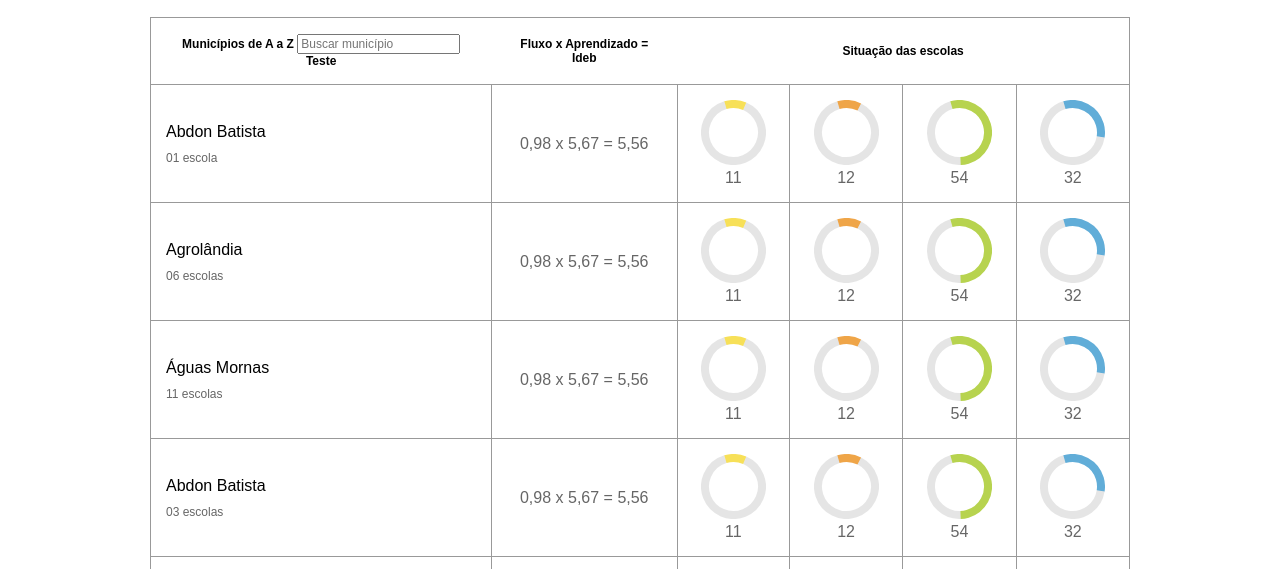
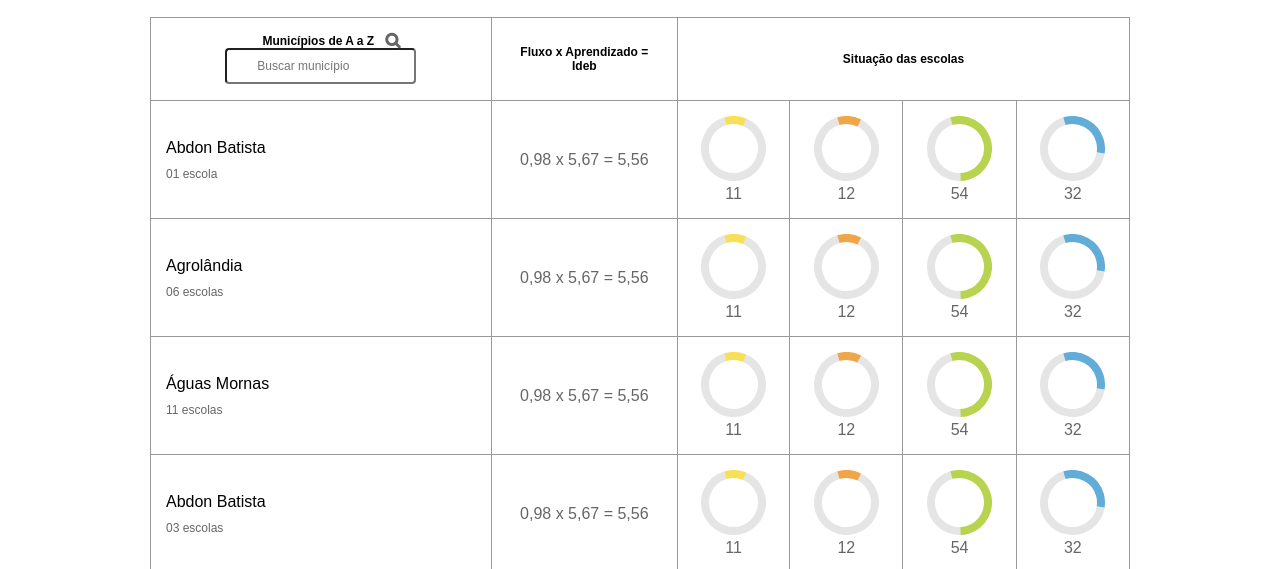
Before and after one commit to matheuslc/desafio-meritt-2, a website: page index.html in a window 1280 px wide. Shown: the part 165-734 px from the top of the page. Drawn offline with nearby package versions, Linux system fonts and the light colour scheme.

Commit message:
Table search input with icon

```diff
--- a/css/less/ideb.less
+++ b/css/less/ideb.less
@@ -47,8 +47,33 @@
     font-size: 1.2rem;
     font-weight: 800;
     color: @f-text;
+    border-right: 1px solid @ft-text;
   }
 
+}
+
+.ideb-search {
+  margin-left: 5px;
+  width: 140px;
+  position: relative;
+
+  input {
+    height: 30px;
+    padding-left: 30px;
+    outline: 0;
+    border-radius: 4px;
+    font-size: 1.2rem;
+  }
+
+  &:before {
+    content: "\f002";
+    font-family: 'FontAwesome';
+    color: @t-text;
+    font-size: 1.6rem;
+    position: absolute;
+    left: 6px;
+    top: -2px;
+  }
 }
 
 .ideb-tbody {
--- a/index.html
+++ b/index.html
@@ -81,8 +81,9 @@
           <thead>
             <tr>
               <th colspan="4">Municípios de A a Z
-                <input type="search" placeholder="Buscar município" class="ideb-search">
-                <span class="input-message">Teste</span>
+               <span class="ideb-search">
+                  <input type="search" placeholder="Buscar município">
+                </span>
               </th>
               <th colspan="2">Fluxo x Aprendizado = Ideb</th>
               <th colspan="4">
```
Also changed, not shown: css/main.css, 1 other file.
